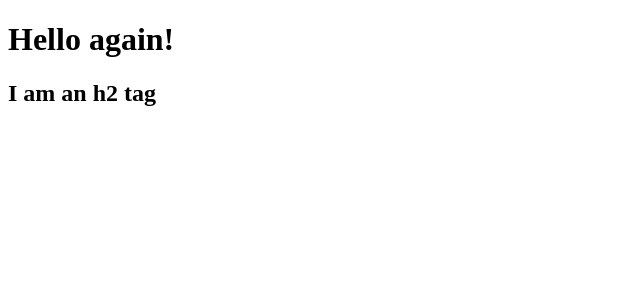
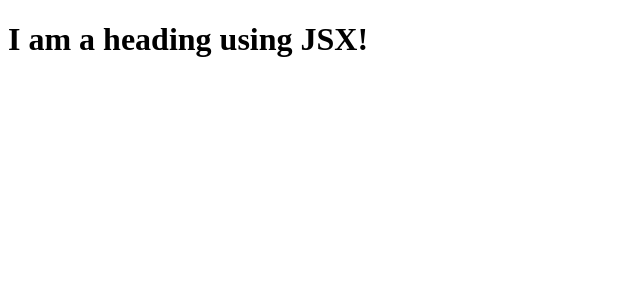
Before and after one commit to V-bhoy/ReactFundamentals, a React (Vite) app in the folder namaste-react/: page / in a window 1280 px wide. Shown: the top 300 px of the page, without its empty margins (0-640 px from the left). Built offline with nearby package versions, Linux system fonts and the light colour scheme.

Commit message:
add plugins & config

```diff
--- /dev/null
+++ b/namaste-react/Title.jsx
@@ -0,0 +1,3 @@
+export default function Title(){
+    return <h1>I am a heading using JSX!</h1>;
+}
--- a/namaste-react/package.json
+++ b/namaste-react/package.json
@@ -19,6 +19,7 @@
   "author": "Vaishali Bhoyar",
   "license": "ISC",
   "devDependencies": {
+    "@vitejs/plugin-react": "^4.4.1",
     "vite": "^6.3.3"
   },
   "dependencies": {
--- /dev/null
+++ b/namaste-react/vite.config.js
@@ -0,0 +1,6 @@
+import {defineConfig} from "vite";
+import react from "@vitejs/plugin-react";
+
+export default defineConfig({
+    plugins: [react()]
+});
```
Also changed, not shown: namaste-react/App.js (+10 -3 lines), namaste-react/foundation.txt, 1 other file (tests, documents, lock files or other folders).
